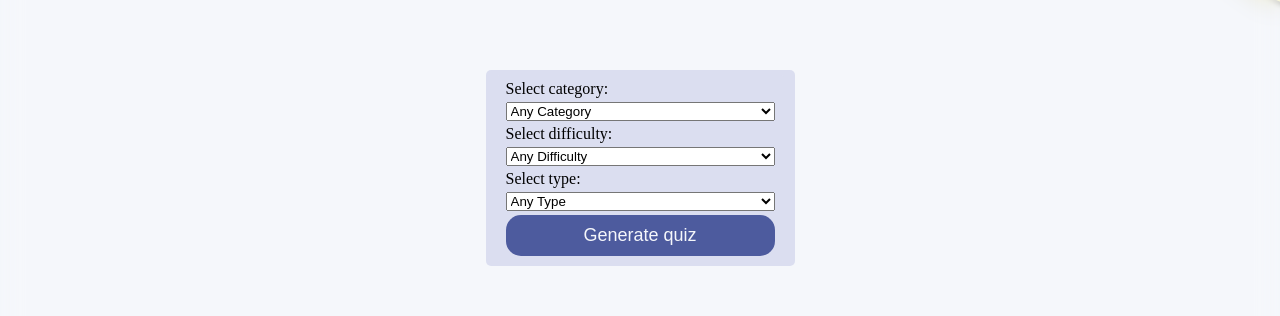
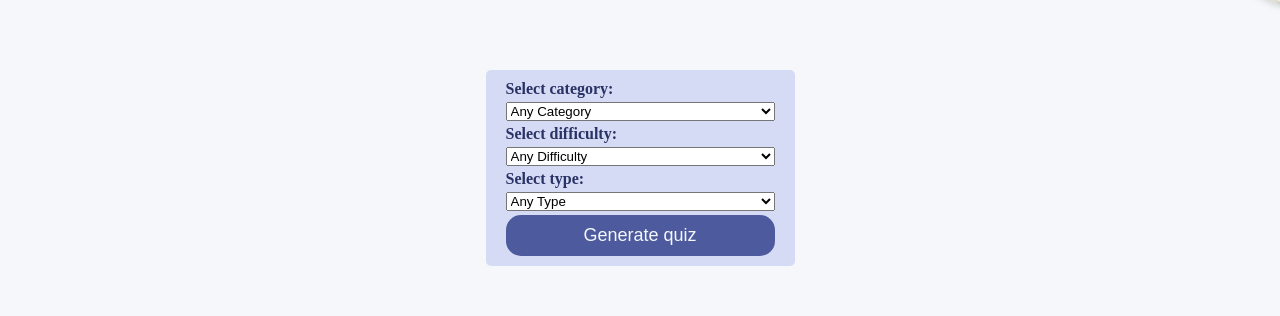
Before and after one commit to ali-a-ahmed1097/quizzical-app, a React (Vite) app: page / in a window 1280 px wide. Both pictures are taken after a click on the button "Start quiz". Shown: the part 232-548 px from the top of the page. Built offline with nearby package versions, Linux system fonts and the light colour scheme.

Commit message:
Made the background of the overlay less blurry. Changed the background color of the input overlay.

```diff
--- a/src/index.css
+++ b/src/index.css
@@ -118,7 +118,7 @@ button {
   top: 0px;
   width: 100vw;
   height: 100vh;
-  backdrop-filter: blur(12px);
+  backdrop-filter: blur(3px);
 
   display: grid;
   justify-content: center;
@@ -133,4 +133,10 @@ button {
   padding: 5px 10px;
   gap: 4px;
   border-radius: 5px;
+  background: #D6DBF5;
 }
+
+label {
+  color: #293264;
+  font-weight: 700;
+}
```
